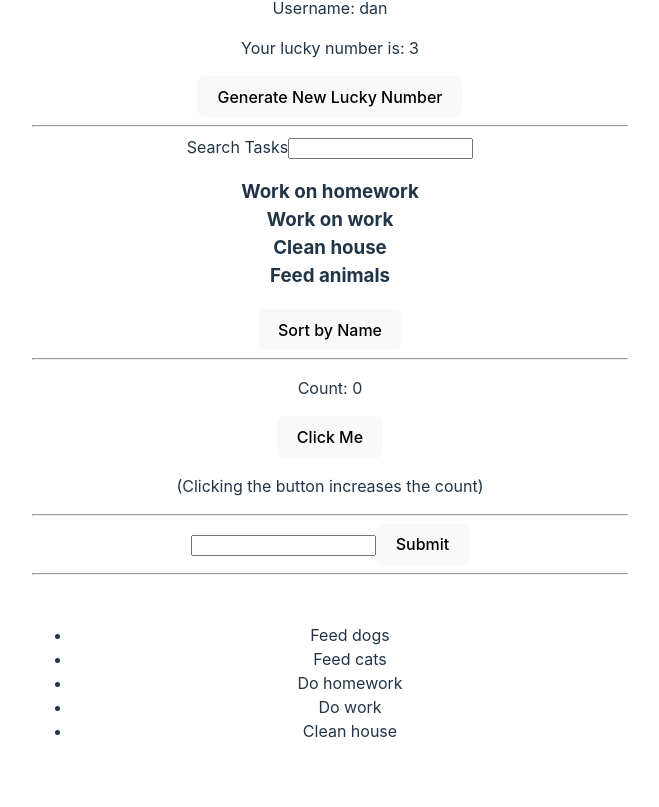
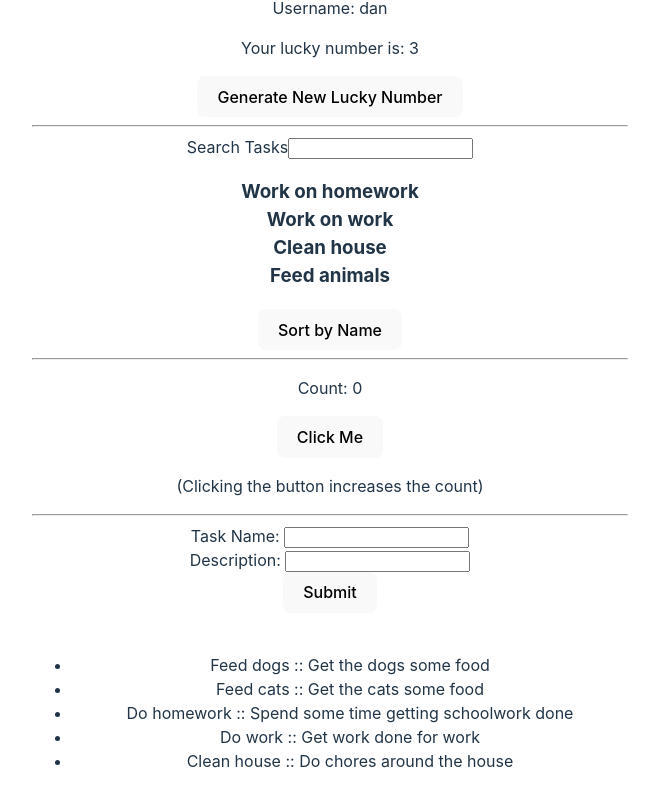
Before and after one commit to daniel-s-fhsu/FrontendDev_Project2, a React (Vite) app: page / in a window 1280 px wide. Shown: the part 484-1291 px from the top of the page, without its empty margins (310-969 px from the left). Built offline with nearby package versions, Linux system fonts and the light colour scheme.

Commit message:
Step 4 of midterm complete

```diff
--- a/package.json
+++ b/package.json
@@ -12,7 +12,8 @@
   "dependencies": {
     "react": "^19.0.0",
     "react-dom": "^19.0.0",
-    "react-router-dom": "^7.4.0"
+    "react-router-dom": "^7.4.0",
+    "yup": "^1.6.1"
   },
   "devDependencies": {
     "@eslint/js": "^9.19.0",
--- a/src/App.jsx
+++ b/src/App.jsx
@@ -11,12 +11,22 @@ import TaskForm from './TaskForm'
 function App() {
   const [count, setCount] = useState(0)
 
-  const taskArray = ['Feed dogs', 'Feed cats', 'Do homework', 'Do work', 'Clean house'];
-  const tasksWithId = taskArray.map((task, index) => ({task: task, id: index}));
+  const taskArray = [{name: 'Feed dogs', description: 'Get the dogs some food'},
+                    {name: 'Feed cats', description: 'Get the cats some food'},
+                    {name:'Do homework', description: 'Spend some time getting schoolwork done'},
+                    {name: 'Do work', description: 'Get work done for work'},
+                    {name: 'Clean house', description: 'Do chores around the house'}];
+  const [tasksWithId, setTasksWithId] = useState(taskArray.map((task, index) => ({name: task.name, description: task.description, id: crypto.randomUUID()})));
+
 
   const handleAlert = () => {
     alert("Showing an alert");
   };
+
+  const handleSubmit = (name, description) => {
+    const newTasksWithId = [...tasksWithId, {name, description, id: crypto.randomUUID()}];
+    setTasksWithId(newTasksWithId);
+  }
 
   return (
     <div>
@@ -30,13 +40,12 @@ function App() {
       <hr />
       <Counter />
       <hr />
-      <TaskForm />
-      <hr />
+      <TaskForm handleSubmit={handleSubmit} />
       <br />
       <ul>
         {tasksWithId.map(task => (
           <li key={task.id}>
-            {task.task}
+            {task.name} :: {task.description}
           </li>
         ))}
       </ul>
--- a/src/TaskForm.jsx
+++ b/src/TaskForm.jsx
@@ -1,23 +1,51 @@
 import { useState } from "react";
+import * as yup from "yup";
 
-function TaskForm() {
-    const [userInput, setUserInput] = useState('');
+function TaskForm({ handleSubmit }) {
+    const [taskName, setTaskName] = useState('');
     const [description, setDescription] = useState('');
 
-    const handleChange = (event) => {
-        setUserInput(event.target.value);
+    const handleNameChange = (event) => {
+        setTaskName(event.target.value);
     };
 
-    const handleSubmit = (event) => {
+    const handleDescriptionChange = (event) => {
+        setDescription(event.target.value);
+    };
+
+    const schema = yup.object().shape({
+        taskName: yup.string().required(),
+        description: yup.string().required()
+    });
+
+    const handleSubmissionEvent = (event) => {
         event.preventDefault();
-        console.log(userInput);
-        setUserInput('');
+        //console.log(`${taskName} : ${description}`);
+
+        // Validation
+        schema.isValid({ taskName, description})
+            .then((valid) => {
+                if (valid) {
+                    handleSubmit(taskName, description);
+                    setTaskName('');
+                    setDescription('');
+                } else {
+                    alert("You must fill out both name and description!");
+                }
+            })
+
+
     }
 
     return(
     <form>
-        <input value={userInput} onChange={handleChange}/>
-        <button onClick={handleSubmit}>Submit</button>
+        <label>Task Name: </label>
+        <input value={taskName} onChange={handleNameChange}/>
+        <br />
+        <label>Description: </label>
+        <input value={description} onChange={handleDescriptionChange}/>
+        <br />
+        <button onClick={handleSubmissionEvent}>Submit</button>
     </form>
     );
 }
```
Also changed, not shown: 1 other file (tests, documents, lock files or other folders).
